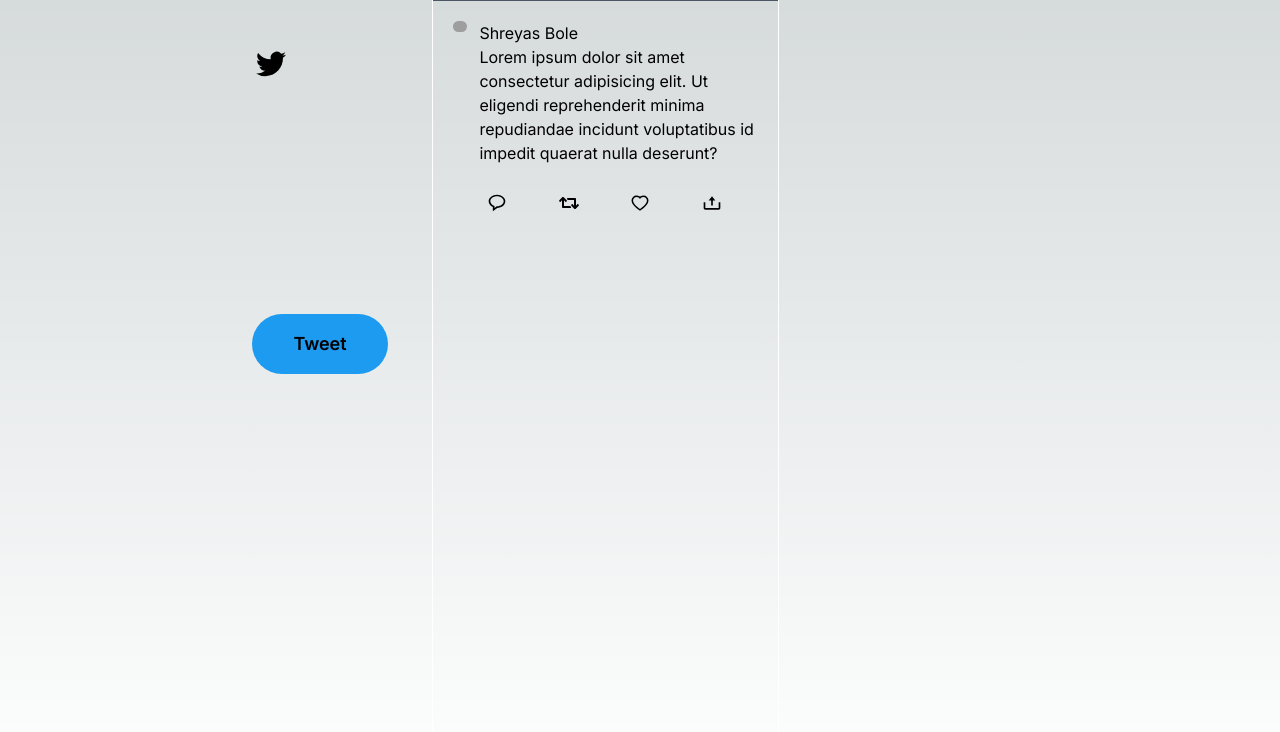
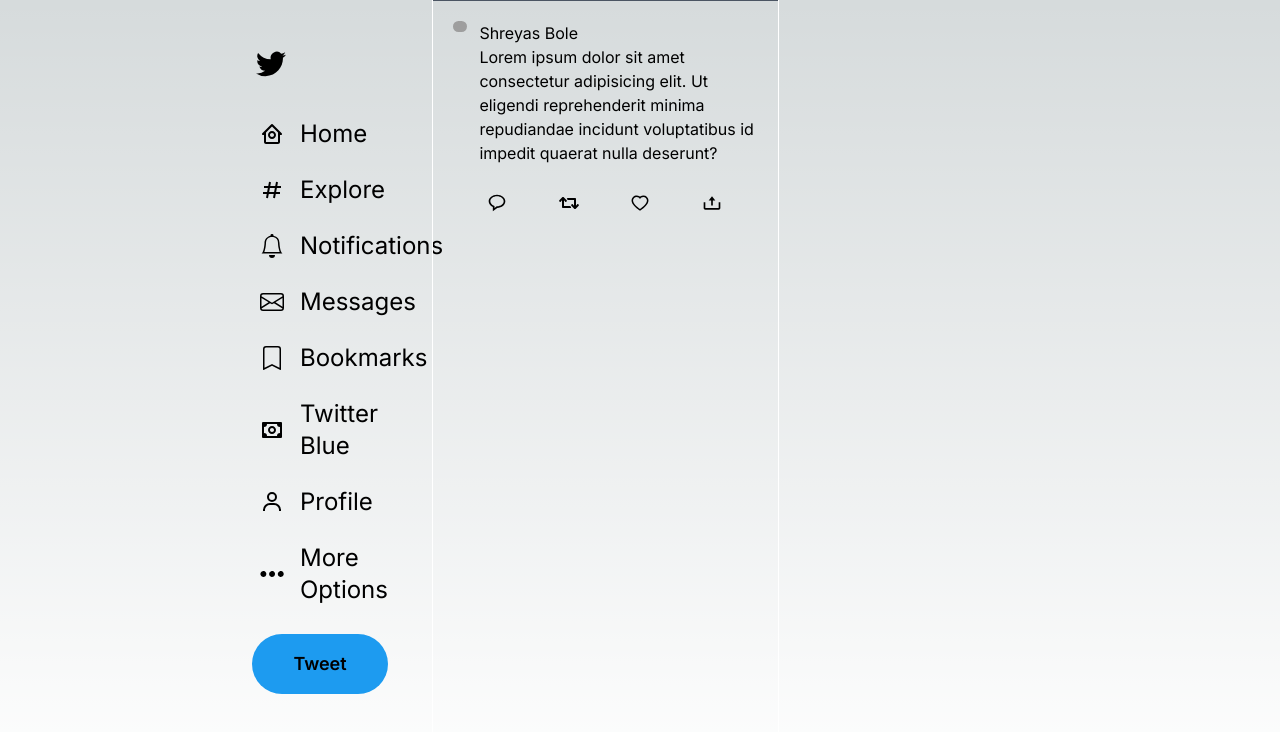
Before and after one commit to DevCode-shreyas/Twitter-clone-client, a Next.js app: page / in a window 1280 px wide. Shown: the top 732 px of the page. Built offline with nearby package versions, Linux system fonts and the light colour scheme; grey boxes are pictures that could not be loaded.

Commit message:
Refactor sidebar menu item rendering and add missing "More" button in index.tsx

```diff
--- a/pages/index.tsx
+++ b/pages/index.tsx
@@ -61,8 +61,8 @@
                   className=" flex justify-start items-center gap-4 hover:bg-gray-800 rounded-full px-5 py-2 w-fit cursor-pointer mt-2 transition-all"
                   key={item.title}
                 >
-                  {/* <span>{item.icon}</span>
-                  <span>{item.title}</span> */}
+                  <span>{item.icon}</span>
+                  <span>{item.title}</span>
                 </li>
               ))}
             </ul>
```
